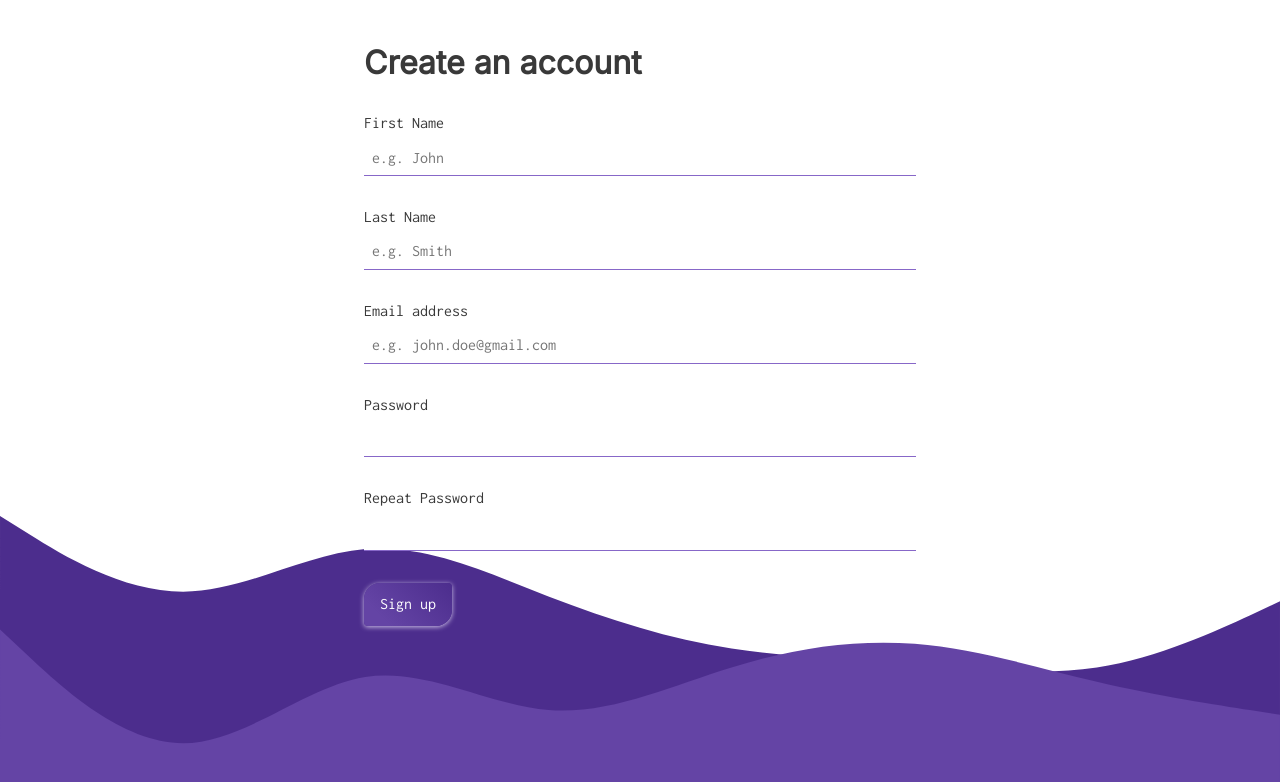
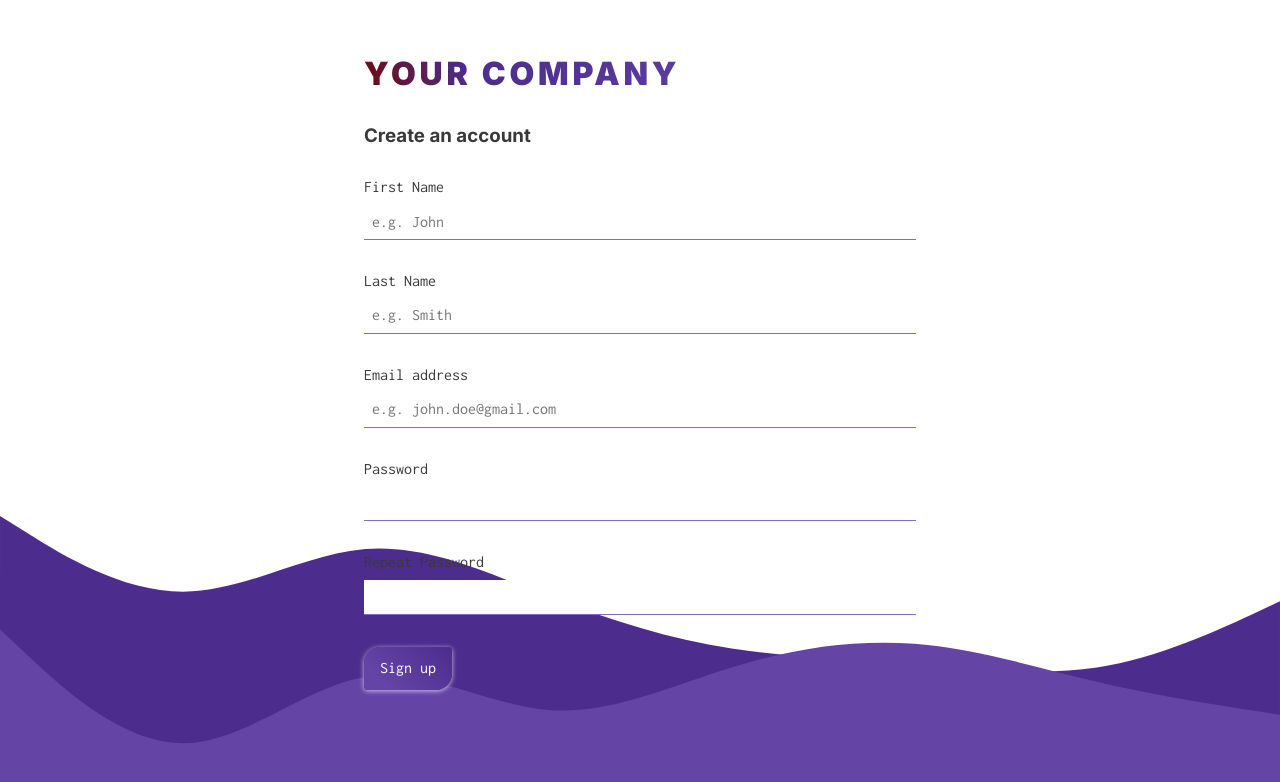
Before and after one commit to afifsohaili/vite-react-play, a React (Vite) app: page / in a window 1280 px wide. Shown: the top 782 px of the page. Built offline with nearby package versions, Linux system fonts and the light colour scheme.

Commit message:
Add logo.

```diff
--- a/index.html
+++ b/index.html
@@ -4,7 +4,7 @@
     <meta charset="UTF-8">
     <meta name="viewport" content="width=device-width, initial-scale=1.0">
     <title>Sign up</title>
-    <link href="https://fonts.googleapis.com/css2?family=Inconsolata&family=Inter&display=swap" rel="stylesheet">
+    <link href="https://fonts.googleapis.com/css2?family=Inconsolata&family=Inter:wght@700;900&display=swap" rel="stylesheet">
     <link href='https://css.gg/check-o.css' rel='stylesheet'>
     <style>
     html {
--- a/src/App.jsx
+++ b/src/App.jsx
@@ -1,18 +1,22 @@
 import React, {useState} from 'react'
 import 'normalize.css'
-import {FieldMessage, StyledField, StyledInput} from "./forms/StyledField";
+import {FieldMessage, StyledField, StyledInput} from "./components/StyledField";
 import {signup} from "./api/signup";
 import {Field, Formik} from "formik";
 import * as Yup from "yup";
 import {validateEmail} from "./api/validate-email";
-import {SignupForm} from "./forms/SignupForm";
-import {PrimaryButton} from "./forms/Button";
-import {SPACING_XL} from "./styles";
+import {PrimaryButton} from "./components/Button";
+import {SPACING_L, SPACING_XL} from "./styles";
 import styled from 'styled-components';
-import {SignupSuccess} from "./forms/SignupSuccess";
+import {SignupSuccess} from "./components/SignupSuccess";
+import {Logo} from "./components/Logo";
 
-const FormTitle = styled.h1`
+const FormTitle = styled.h3`
   margin-bottom: ${SPACING_XL}
+`
+
+const LogoWrapper = styled.header`
+  margin: ${SPACING_XL} 0;
 `
 
 const TEST_CAMPAIGN_UUID = '46aa3270-d2ee-11ea-a9f0-e9a68ccff42a'
@@ -45,6 +49,12 @@ const validateEmailField = async (campaignUuid, email, formik) => {
     formik.setStatus(undefined)
     return errorMessage
 }
+
+export const SignupForm = styled.form`
+    padding: ${SPACING_L};
+    margin: 0 auto;
+    width: clamp(min(100%, 600px), 33vw, 1000px);
+`
 
 const App = () => {
     const [hasSignedUp, setHasSignedUp] = useState(false)
@@ -86,6 +96,9 @@ const App = () => {
                 validateOnChange={false}>
             {formik =>
                 <SignupForm onSubmit={formik.handleSubmit}>
+                    <LogoWrapper>
+                        <Logo>Your Company</Logo>
+                    </LogoWrapper>
                     <FormTitle>Create an account</FormTitle>
                     {(generalError?.length ?? 0) > 0 && <p>{generalError}</p>}
                     <StyledField labelText='First Name' id='first-name'
@@ -102,7 +115,8 @@ const App = () => {
                         {({field, meta}) => (
                             <StyledField labelText={'Email address'} id='email'
                                          error={meta.touched && meta.error}>
-                                <StyledInput type='text' id='email' {...field} placeholder='e.g. john.doe@gmail.com'/>
+                                <StyledInput type='text' id='email' {...field}
+                                             placeholder='e.g. john.doe@gmail.com'/>
                                 {formik.status === STATUS_VALIDATING_EMAIL &&
                                 <FieldMessage>Validating...</FieldMessage>}
                             </StyledField>
--- /dev/null
+++ b/src/components/Logo.jsx
@@ -0,0 +1,14 @@
+import React from 'react';
+import styled from 'styled-components';
+import {COLOR_ACCENT_DARK, COLOR_THEME, COLOR_THEME_LIGHT} from "../styles";
+
+export const Logo = styled.h1`
+  font-weight: 900;
+  font-size: 2rem;
+  letter-spacing: 0.236rem;
+  background: linear-gradient(65deg, ${COLOR_ACCENT_DARK}, ${COLOR_THEME} 20%, ${COLOR_THEME_LIGHT} 80%);
+  -webkit-background-clip: text;
+  -webkit-text-fill-color: transparent;
+  margin: 0;
+  text-transform: uppercase;
+`
--- a/src/forms/SignupSuccess.jsx
+++ b/src/components/SignupSuccess.jsx
@@ -1,7 +1,7 @@
 import React from "react";
 import {COLOR_THEME, SPACING_L, SPACING_XL} from "../styles";
 import styled from 'styled-components';
-import {CheckIcon} from "../icons/CheckIcon";
+import {CheckIcon} from "./icons/CheckIcon";
 
 const Container = styled.div`
   display: flex;
--- a/src/forms/SignupForm.jsx
+++ /dev/null
@@ -1,8 +0,0 @@
-import styled from "styled-components";
-import {SPACING_L} from "../styles";
-
-export const SignupForm = styled.form`
-    padding: ${SPACING_L};
-    margin: 0 auto;
-    width: clamp(min(100%, 600px), 33vw, 1000px);
-`
--- a/src/styles.js
+++ b/src/styles.js
@@ -1,6 +1,6 @@
+export const SPACING_XS = '.5rem';
+export const SPACING_S = '.75rem';
 export const SPACING = '1rem';
-export const SPACING_S = '.75rem';
-export const SPACING_XS = '.5rem';
 export const SPACING_L = '1.5rem';
 export const SPACING_XL = '2rem';
 
@@ -8,10 +8,18 @@ export const COLOR_PURPLE_BASE = '#4c2d8d'
 export const COLOR_PURPLE_LIGHT = '#6444a5'
 export const COLOR_PURPLE_LIGHTER = '#8767c8'
 export const COLOR_PURPLE_LIGHTEST = '#d1c5e9'
+
 export const COLOR_RED_BASE = '#b32727'
+export const COLOR_RED_DARK = '#700909'
+export const COLOR_RED_DARKER = '#530303'
 
 export const COLOR_ERROR = COLOR_RED_BASE
+
 export const COLOR_THEME = COLOR_PURPLE_BASE
 export const COLOR_THEME_LIGHT = COLOR_PURPLE_LIGHT
 export const COLOR_THEME_LIGHTER = COLOR_PURPLE_LIGHTER
 export const COLOR_THEME_LIGHTEST = COLOR_PURPLE_LIGHTEST
+
+export const COLOR_ACCENT = COLOR_RED_BASE
+export const COLOR_ACCENT_DARK = COLOR_RED_DARK
+export const COLOR_ACCENT_DARKER = COLOR_RED_DARKER
```
Also changed, not shown: src/components/Button.jsx (renamed from src/forms/Button.jsx), src/components/StyledField.jsx (renamed from src/forms/StyledField.jsx), src/components/icons/CheckIcon.jsx (renamed from src/icons/CheckIcon.jsx).
